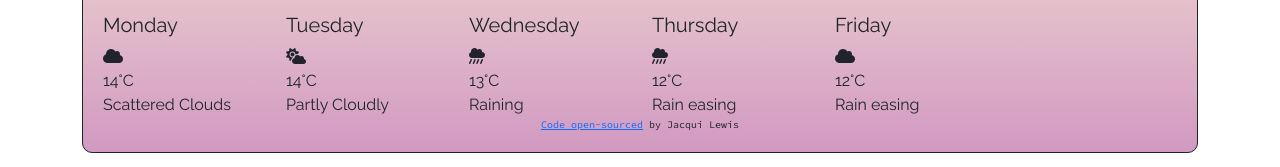
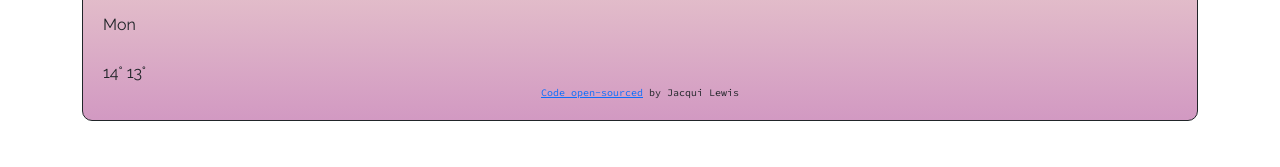
Before and after one commit to Warri0r-Fairy/vanilla-weather-app, a website built with Parcel: page index.html in a window 1280 px wide. Shown: the part 264-431 px from the top of the page. Built offline with nearby package versions, Linux system fonts and the light colour scheme; no server answers.

Commit message:
Update HTML forecast code and fix current temp font size

```diff
--- a/index.html
+++ b/index.html
@@ -94,59 +94,16 @@
             </p>
           </div>
         </div>
-
         <p class="next-days">Weather for the next 5 days</p>
         <div class="weather-forecast">
           <div class="row">
             <div class="col-2">
-              <h5 class="card-title">Monday</h5>
-              <p class="card-text">
-                <i class="fas fa-cloud"></i>
-                <br />
-                14°C
-                <br />
-                Scattered Clouds
-              </p>
-            </div>
-            <div class="col-2">
-              <h5 class="card-title">Tuesday</h5>
-              <p class="card-text">
-                <i class="fas fa-cloud-sun"></i>
-                <br />
-                14°C
-                <br />
-                Partly Cloudly
-              </p>
-            </div>
-            <div class="col-2">
-              <h5 class="card-title">Wednesday</h5>
-              <p class="card-text">
-                <i class="fas fa-cloud-showers-heavy"></i>
-                <br />
-                13°C
-                <br />
-                Raining
-              </p>
-            </div>
-            <div class="col-2">
-              <h5 class="card-title">Thursday</h5>
-              <p class="card-text">
-                <i class="fas fa-cloud-showers-heavy"></i>
-                <br />
-                12°C
-                <br />
-                Rain easing
-              </p>
-            </div>
-            <div class="col-2">
-              <h5 class="card-title">Friday</h5>
-              <p class="card-text">
-                <i class="fas fa-cloud"></i>
-                <br />
-                12°C
-                <br />
-                Rain easing
-              </p>
+              <div class="weather-forecast-day">Mon</div>
+              <img src="#" alt="" />
+              <div class="weather-forecast-temps">
+                <span class="weather-forecast-temp-max">14°</span>
+                <span class="weather-forecast=temp-min">13°</span>
+              </div>
             </div>
           </div>
         </div>
--- a/src/style.css
+++ b/src/style.css
@@ -17,7 +17,7 @@ footer {
 }
 
 .temp-now {
-  font-size: 40px;
+  font-size: 30px;
 }
 
 .units .active {
```
